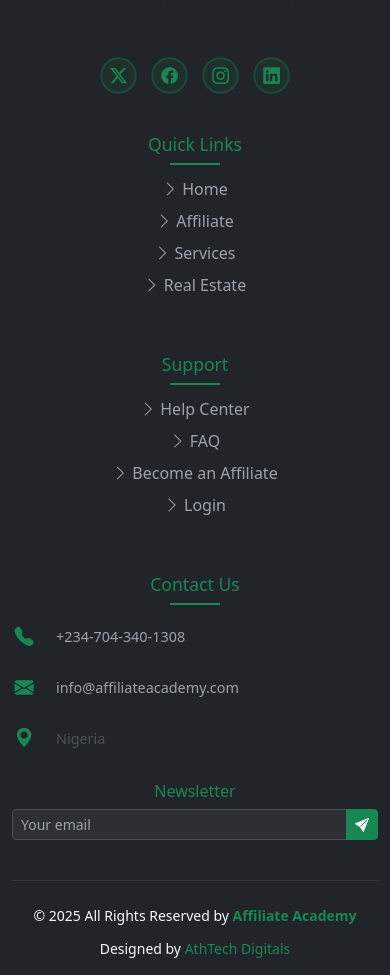
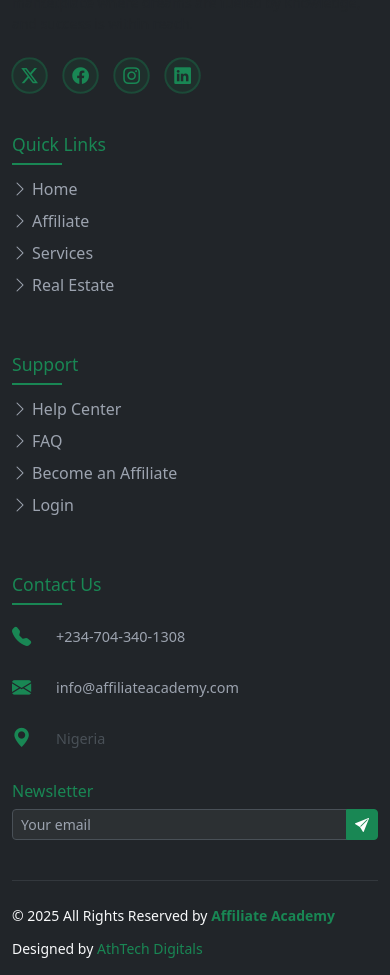
Before and after one commit to Goodness-MArcel/Affiliate-Academy, a React (Vite) app in the folder Client/: page / in a window 390 px wide. Shown: the part 8180-9155 px from the top of the page. Built offline with nearby package versions, Linux system fonts and the light colour scheme.

Commit message:
save chnages

```diff
--- a/Client/src/components/Layout/Footer.css
+++ b/Client/src/components/Layout/Footer.css
@@ -287,22 +287,28 @@
 
 @media (max-width: 576px) {
   .social-links {
-    justify-content: center;
+    justify-content: flex-start;
     margin-top: 1rem;
   }
 
   .footer-heading::after {
-    left: 50%;
-    transform: translateX(-50%);
+    left: 0;
+    transform: translateX(0);
   }
 
   .footer > .container > .row > div {
-    text-align: center;
+    text-align: left;
   }
 
   .footer-links,
   .footer-contact {
     padding-left: 0;
+  }
+
+  /* Align bottom bar text to left on mobile */
+  .col-md-6.text-center.text-md-start,
+  .col-md-6.text-center.text-md-end {
+    text-align: left !important;
   }
 }
 
```
